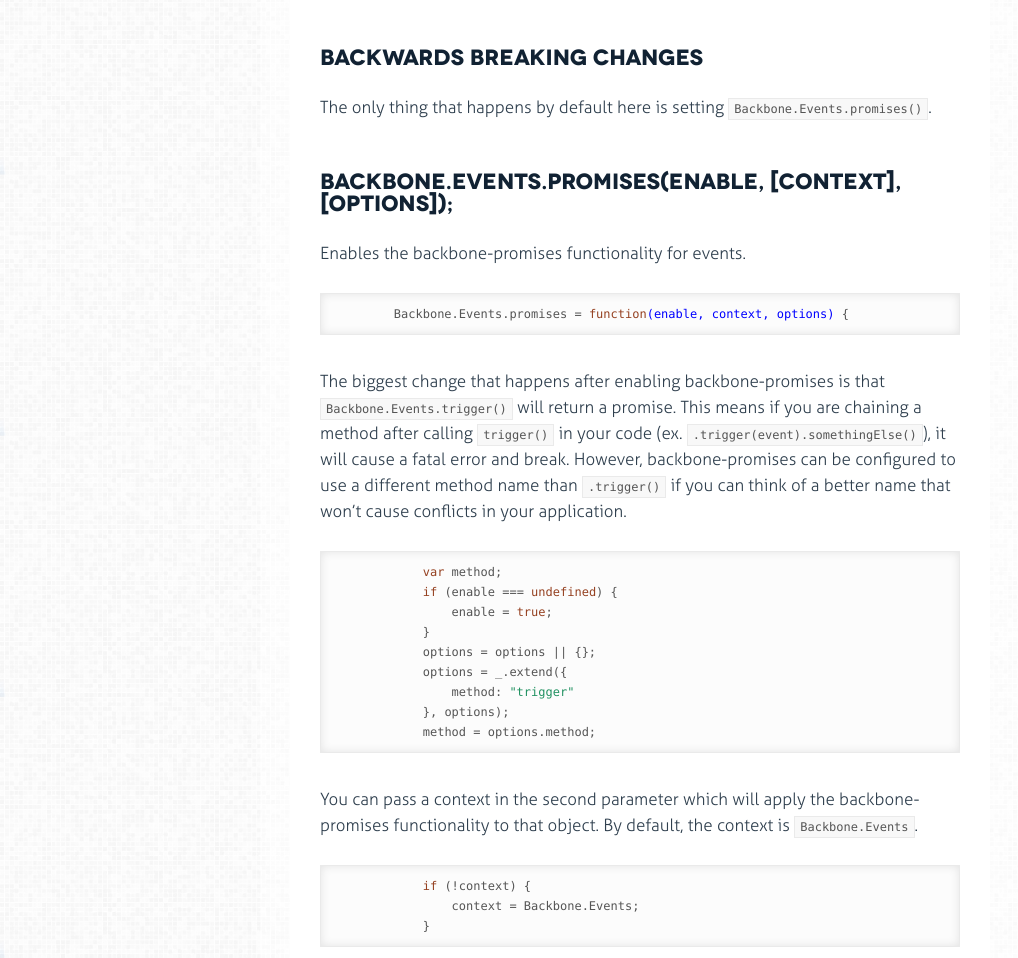
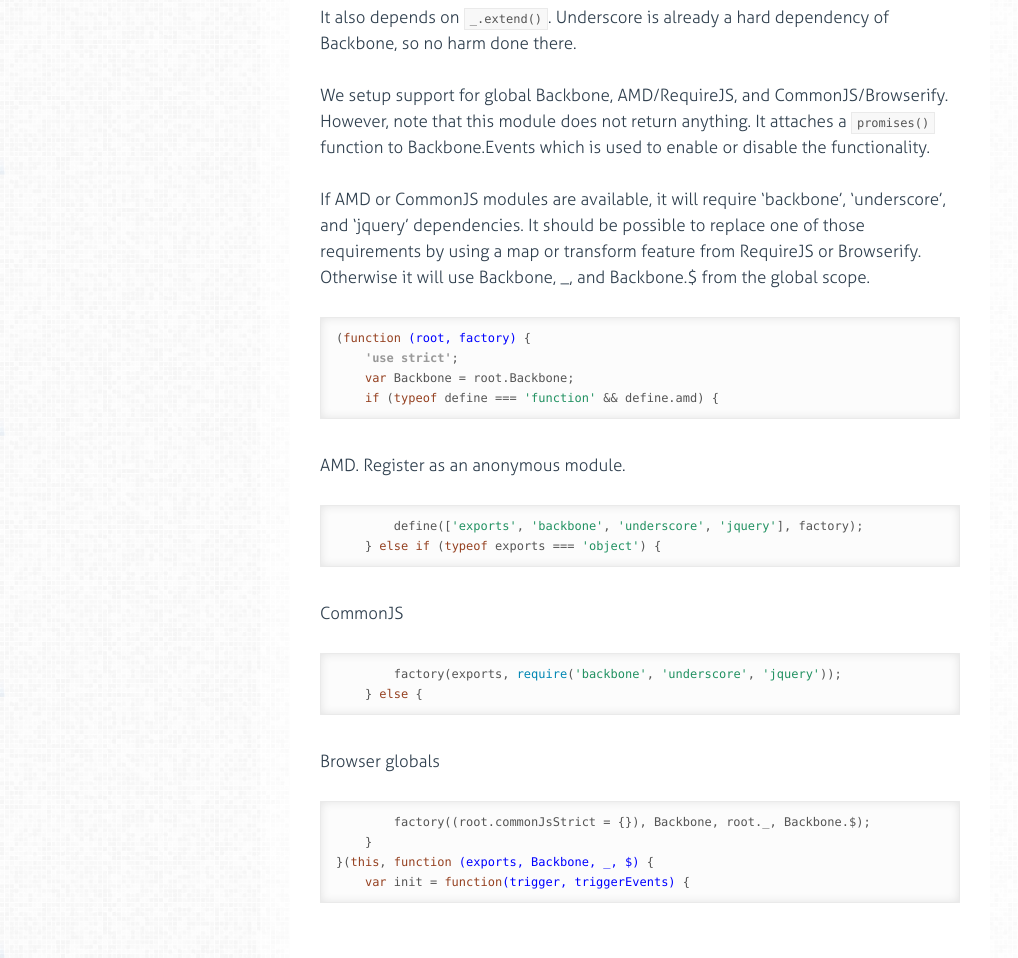
Before and after one commit to shoptology/backbone-events-promises, a website: page docs/backbone-events-promises.html in a window 1280 px wide. Shown: the part 870-1828 px from the top of the page, without its empty margins (0-1018 px from the left). Drawn offline with Linux system fonts and the light colour scheme.

Commit message:
v0.2.0 - AMD and CommonJS support
Uses the [UMD "commonJsStrict" pattern](https://github.com/umdjs/umd/blob/master/commonjsStrict.js)

```diff
--- a/bower.json
+++ b/bower.json
@@ -1,6 +1,6 @@
 {
   "name": "backbone-events-promises",
-  "version": "0.1.1",
+  "version": "0.2.0",
   "main": "backbone-events-promises.js",
   "devDependencies": {
     "mocha": "~1.17.1",
--- a/docs/backbone-events-promises.html
+++ b/docs/backbone-events-promises.html
@@ -24,12 +24,15 @@
 
 
           <div class='highlight'><pre><span class="hljs-comment">/*!
- * backbone-events-promises.js 0.1.1
+ * backbone-events-promises.js 0.2.0
  * (c) 2014 Shoptology
  * backbone-events-promises.js may be freely distributed under the MIT license.
- */</span>
-(<span class="hljs-function"><span class="hljs-keyword">function</span><span class="hljs-params">(Backbone)</span> {</span>
-    <span class="hljs-keyword">var</span> init = <span class="hljs-function"><span class="hljs-keyword">function</span><span class="hljs-params">(trigger, triggerEvents)</span> {</span></pre></div>
+ *
+ * Changelog:
+ * 0.2.0 - AMD and CommonJS module support
+ * 0.1.1 - README update
+ * 0.1.0 - initial public release
+ */</span></pre></div>
 
 
 
@@ -57,7 +60,50 @@
 apply it’s functions to <code>$.Deferred</code> and <code>$.when</code>.</p>
 <p>It also depends on <code>_.extend()</code>. Underscore is already a hard dependency of Backbone,
 so no harm done there.</p>
-<h2 id="backwards-breaking-changes">Backwards Breaking Changes</h2>
+<p>We setup support for global Backbone, AMD/RequireJS, and CommonJS/Browserify.
+However, note that this module does not return anything. It attaches a
+<code>promises()</code> function to Backbone.Events which is used to enable or disable the functionality.</p>
+<p>If AMD or CommonJS modules are available, it will require ‘backbone’, ‘underscore’, and ‘jquery’
+dependencies. It should be possible to replace one of those requirements by using a
+map or transform feature from RequireJS or Browserify. Otherwise it will use
+Backbone, _, and Backbone.$ from the global scope.</p>
+
+
+          <div class='highlight'><pre>
+(<span class="hljs-function"><span class="hljs-keyword">function</span> <span class="hljs-params">(root, factory)</span> {</span>
+<span class="hljs-pi">    'use strict'</span>;
+    <span class="hljs-keyword">var</span> Backbone = root.Backbone;
+    <span class="hljs-keyword">if</span> (<span class="hljs-keyword">typeof</span> define === <span class="hljs-string">'function'</span> &amp;&amp; define.amd) {</pre></div>
+
+
+
+        <p>AMD. Register as an anonymous module.</p>
+
+
+          <div class='highlight'><pre>        define([<span class="hljs-string">'exports'</span>, <span class="hljs-string">'backbone'</span>, <span class="hljs-string">'underscore'</span>, <span class="hljs-string">'jquery'</span>], factory);
+    } <span class="hljs-keyword">else</span> <span class="hljs-keyword">if</span> (<span class="hljs-keyword">typeof</span> exports === <span class="hljs-string">'object'</span>) {</pre></div>
+
+
+
+        <p>CommonJS</p>
+
+
+          <div class='highlight'><pre>        factory(exports, <span class="hljs-built_in">require</span>(<span class="hljs-string">'backbone'</span>, <span class="hljs-string">'underscore'</span>, <span class="hljs-string">'jquery'</span>));
+    } <span class="hljs-keyword">else</span> {</pre></div>
+
+
+
+        <p>Browser globals</p>
+
+
+          <div class='highlight'><pre>        factory((root.commonJsStrict = {}), Backbone, root._, Backbone.$);
+    }
+}(<span class="hljs-keyword">this</span>, <span class="hljs-function"><span class="hljs-keyword">function</span> <span class="hljs-params">(exports, Backbone, _, $)</span> {</span>
+    <span class="hljs-keyword">var</span> init = <span class="hljs-function"><span class="hljs-keyword">function</span><span class="hljs-params">(trigger, triggerEvents)</span> {</span></pre></div>
+
+
+
+        <h2 id="backwards-breaking-changes">Backwards Breaking Changes</h2>
 
 
 
@@ -305,7 +351,7 @@
 
     init(trigger, triggerEvents);
 
-})(Backbone);</pre></div>
+}));</pre></div>
 
 
       <div class="fleur">h</div>
--- a/package.json
+++ b/package.json
@@ -1,7 +1,7 @@
 {
   "name": "backbone-events-promises",
   "description": "Adds promise functionality to Backbone.Events.trigger()",
-  "version": "0.1.1",
+  "version": "0.2.0",
   "main": "backbone-events-promises.js",
   "scripts": {
     "test": "grunt"
```
Also changed, not shown: backbone-events-promises.js (+32 -4 lines), docs/index.html (added, +1 -0 lines), backbone-events-promises.min.js, 1 other file.
